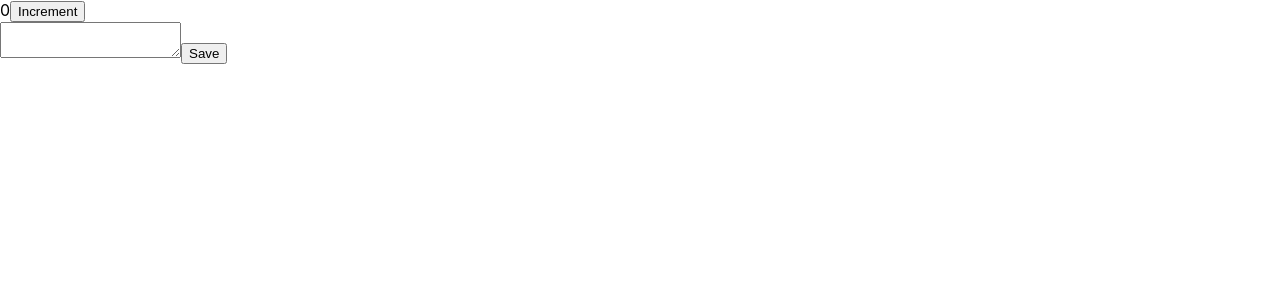
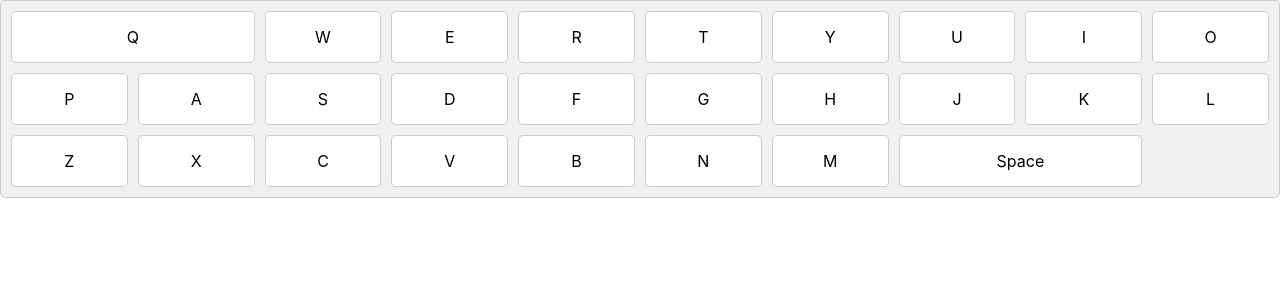
Before and after one commit to OdeyaSadoun/Fullstack_project4, a React (Create React App) app: page / in a window 1280 px wide. Shown: the top 300 px of the page. Built offline with nearby package versions, Linux system fonts and the light colour scheme.

Commit message:
add keyboard

```diff
--- /dev/null
+++ b/src/CSS/keyboard.css
@@ -0,0 +1,25 @@
+#keyboard {
+    display: grid;
+    grid-template-columns: repeat(10, 1fr);
+    gap: 10px;
+    padding: 10px;
+    background-color: #f0f0f0;
+    border: 1px solid #ccc;
+    border-radius: 5px;
+  }
+  .key {
+    display: flex;
+    align-items: center;
+    justify-content: center;
+    height: 50px;
+    background-color: #fff;
+    border: 1px solid #ccc;
+    border-radius: 5px;
+    cursor: pointer;
+  }
+  .key:hover {
+    background-color: #ddd;
+  }
+  .wide {
+    grid-column: span 2;
+  }
--- /dev/null
+++ b/src/Components/keyboard.jsx
@@ -0,0 +1,45 @@
+import React, { Component } from 'react';
+import '../CSS/keyboard.css';
+
+class Keyboard extends Component {
+    state = {
+
+    }
+    render() {
+        return (
+            <React.Fragment>
+                <div id="keyboard">
+                    <div class="key wide">Q</div>
+                    <div class="key">W</div>
+                    <div class="key">E</div>
+                    <div class="key">R</div>
+                    <div class="key">T</div>
+                    <div class="key">Y</div>
+                    <div class="key">U</div>
+                    <div class="key">I</div>
+                    <div class="key">O</div>
+                    <div class="key">P</div>
+                    <div class="key">A</div>
+                    <div class="key">S</div>
+                    <div class="key">D</div>
+                    <div class="key">F</div>
+                    <div class="key">G</div>
+                    <div class="key">H</div>
+                    <div class="key">J</div>
+                    <div class="key">K</div>
+                    <div class="key">L</div>
+                    <div class="key">Z</div>
+                    <div class="key">X</div>
+                    <div class="key">C</div>
+                    <div class="key">V</div>
+                    <div class="key">B</div>
+                    <div class="key">N</div>
+                    <div class="key">M</div>
+                    <div class="key wide">Space</div>
+                </div>
+            </React.Fragment>
+        );
+    }
+}
+
+export default Keyboard;
--- a/src/index.js
+++ b/src/index.js
@@ -5,13 +5,13 @@ import App from './App';
 import reportWebVitals from './reportWebVitals';
 import Counter  from '../src/Components/counter';
 import TextEditor from './Components/textEditor';
+import Keyboard from './Components/keyboard';
 
 
 const root = ReactDOM.createRoot(document.getElementById('root'));
 root.render(
   <React.StrictMode>
-    <Counter/>
-    <TextEditor />
+    <Keyboard/>
   </React.StrictMode>
 );
 
```
